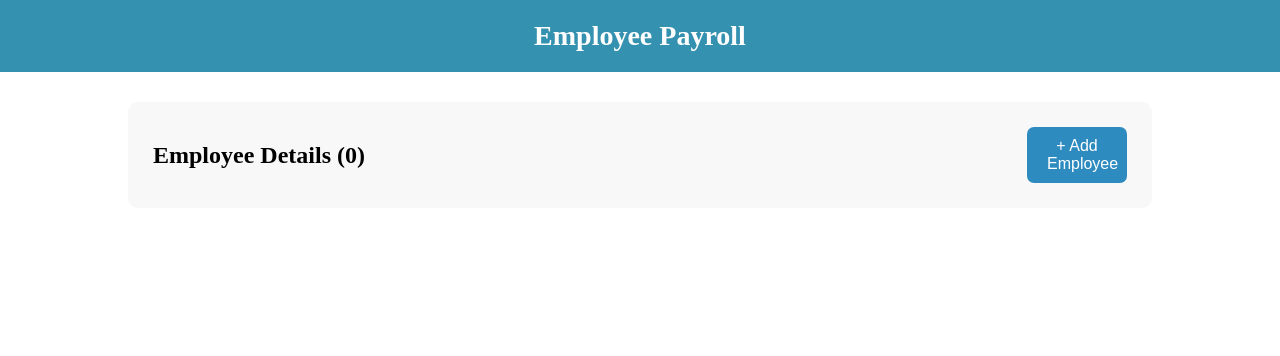
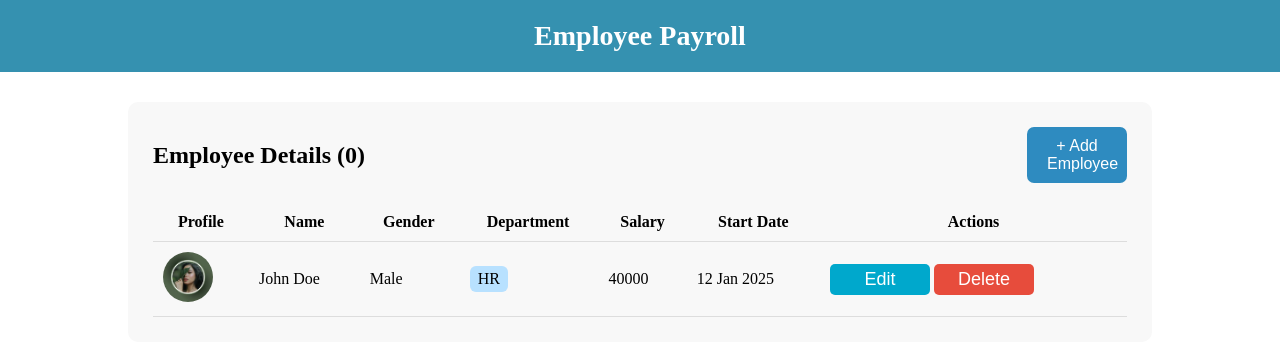
Before and after one commit to LYNDA2203/Day45-Employee_Payroll_HomePage, a plain HTML site: page index.html in a window 1280 px wide. Drawn offline with Linux system fonts and the light colour scheme.

Commit message:
UC3 - Table UI (Static Table)

```diff
--- a/index.html
+++ b/index.html
@@ -22,6 +22,35 @@
             + Add Employee
         </button>
     </div>
+    <table class="emp-table">
+    <thead>
+        <tr>
+            <th>Profile</th>
+            <th>Name</th>
+            <th>Gender</th>
+            <th>Department</th>
+            <th>Salary</th>
+            <th>Start Date</th>
+            <th>Actions</th>
+        </tr>
+    </thead>
+
+    <tbody id="table-display">
+        <tr>
+            <td><img src="assets/pic1.jpg" class="table-profile"></td>
+            <td>John Doe</td>
+            <td>Male</td>
+            <td><div class="dept-chip">HR</div></td>
+            <td>40000</td>
+            <td>12 Jan 2025</td>
+            <td>
+                <button class="btn-small">Edit</button>
+                <button class="btn-small delete">Delete</button>
+            </td>
+        </tr>
+    </tbody>
+</table>
+
 
 </div>
 
--- a/style.css
+++ b/style.css
@@ -117,3 +117,41 @@ select{
     border: none;
     cursor: pointer;
 }
+
+
+.emp-table {
+    width: 100%;
+    border-collapse: collapse;
+    margin-top: 20px;
+}
+
+.emp-table th, .emp-table td {
+    border-bottom: 1px solid #ddd;
+    padding: 10px;
+}
+
+.table-profile {
+    width: 50px;
+    border-radius: 50%;
+}
+
+.dept-chip {
+    background: #b8e1ff;
+    display: inline-block;
+    padding: 4px 8px;
+    border-radius: 6px;
+    margin: 2px;
+}
+
+.btn-small {
+    padding: 5px 10px;
+    border: none;
+    background: #00a8cc;
+    color: white;
+    border-radius: 5px;
+    cursor: pointer;
+}
+
+.btn-small.delete {
+    background: #e74c3c;
+}
```
